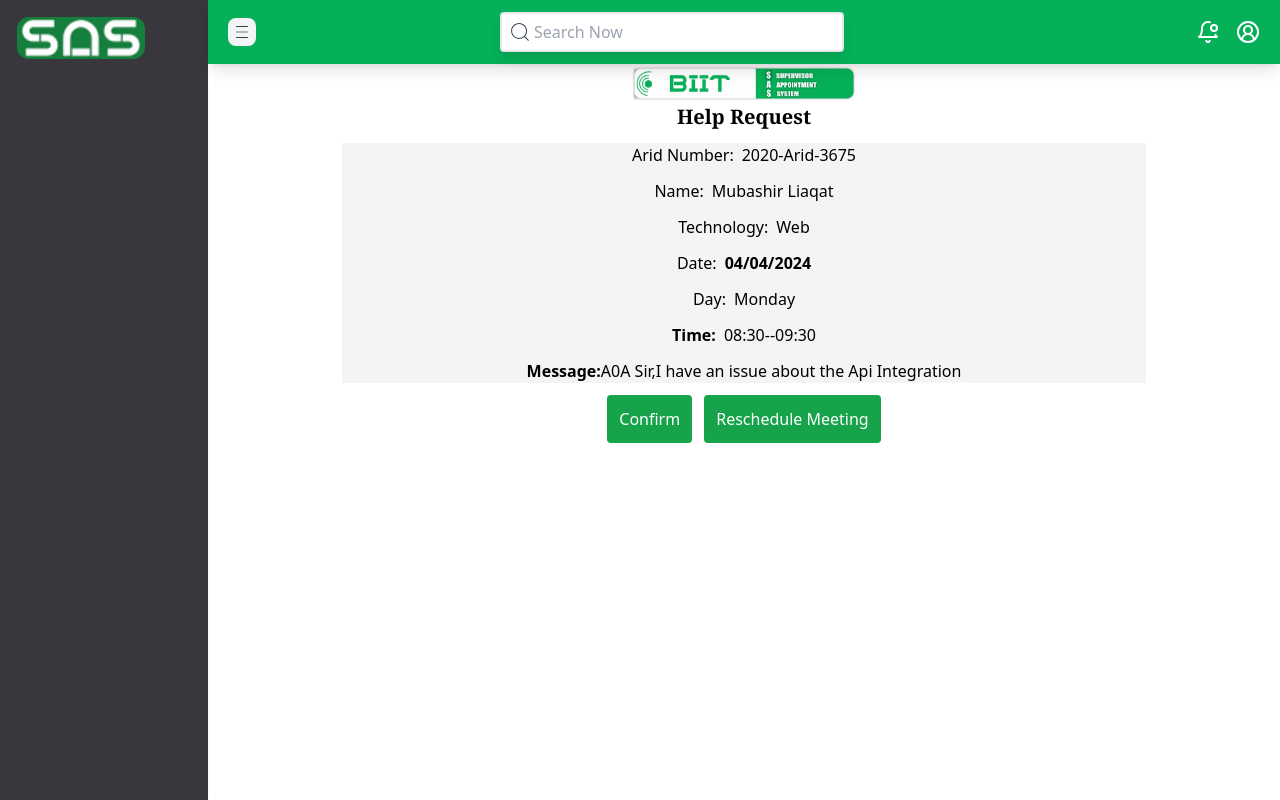
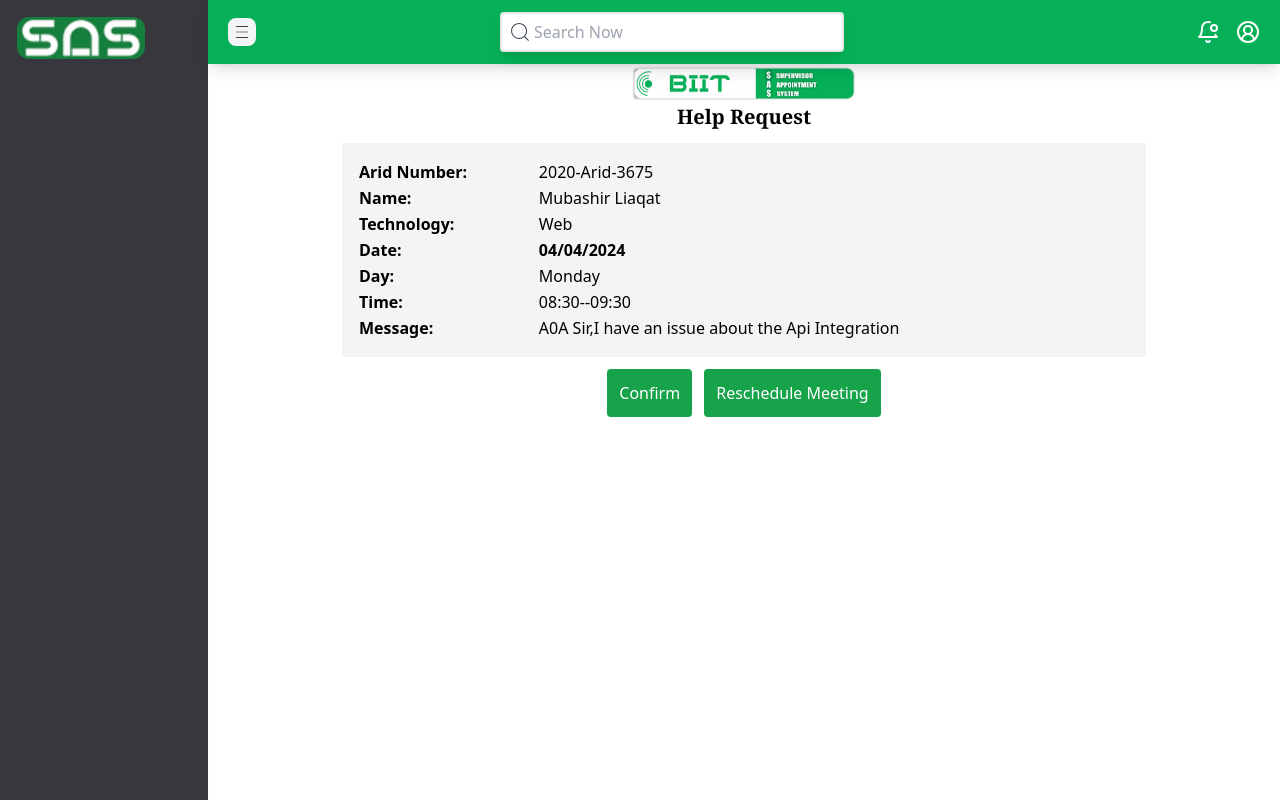
Before and after one commit to Mubashir1292/Biit-Project-Supervisor-Appointment-System, a React (Create React App) app: page /TechnicalExpert/AnotherHelpRequest in a window 1280 px wide. Built offline with nearby package versions, Linux system fonts and the light colour scheme.

Commit message:
checking different designs

```diff
--- a/src/Routes/Route.js
+++ b/src/Routes/Route.js
@@ -18,6 +18,7 @@ import Meetings from "../pages/TechnicalExpert/Meetings/Meetings";
 import ScheduleManagement from "../pages/TechnicalExpert/Schedule/ScheduleManagement";
 import AllNotifications from "../pages/TechnicalExpert/Notifications/AllNotifications";
 import AnotherHelpRequest from "../pages/TechnicalExpert/Requests/AnotherHelpRequest";
+import WeeklyScheduleUpdater from "../pages/TechnicalExpert/Schedule/ScheduleManagement";
 //? === inserting all Routes for all users
 export const studentsRoutes = [
   { path: "/student/dashboard", element: <StudentDashboard /> },
@@ -41,6 +42,6 @@ export const technicalExpertRoutes = [
     path: "/TechnicalExpert/AnotherHelpRequest",
     element: <AnotherHelpRequest />,
   },
-  { path: "/TechnicalExpert/Schedule", element: <ScheduleManagement /> },
+  { path: "/TechnicalExpert/Schedule", element: <WeeklyScheduleUpdater /> },
   { path: "/TechnicalExpert/Norification", element: <AllNotifications /> },
 ];
--- a/src/pages/TechnicalExpert/Requests/AnotherHelpRequest.jsx
+++ b/src/pages/TechnicalExpert/Requests/AnotherHelpRequest.jsx
@@ -1,6 +1,7 @@
 import React, { useEffect, useState } from "react";
 import biitSas from "../../../assets/extra/biitSAS.png";
 import Dropdown from "../../../components/dropdown/Dropdown";
+
 function AnotherHelpRequest() {
   const [toggle, setToggle] = useState(false);
   const [scheduleText, setScheduleText] = useState("Reschedule Meeting");
@@ -52,6 +53,7 @@ function AnotherHelpRequest() {
     setSelectedTimeSlot(option);
     console.log(option);
   };
+
   return (
     <>
       <div className="w-full flex flex-col justify-around items-center">
@@ -61,27 +63,29 @@ function AnotherHelpRequest() {
         <h1 className="text-xl text-center font-bold font-serif">
           Help Request
         </h1>
-        <div className="bg-gray-100 w-3/4 justify-center flex flex-col space-y-3 mt-3">
-          <div className="flex justify-center space-x-2">
-            <label>Arid Number:</label>
-            <h1>{request.AridNo || "Arid Number"}</h1>
-          </div>
-          <div className="flex justify-center space-x-2">
-            <label>Name:</label>
-            <h1>{request.name || "name"}</h1>
-          </div>
-          <div className="flex justify-center space-x-2">
-            <label>Technology:</label>
-            <h1>{request.technology || "technology"}</h1>
-          </div>
-          <div className="flex justify-center space-x-2">
-            <label>Date:</label>
+        <div className="bg-gray-100 w-3/4 mt-3 p-4">
+          <table className="table-auto w-full">
+            <tbody>
+              <tr>
+                <td className="font-bold">Arid Number:</td>
+                <td>{request.AridNo || "Arid Number"}</td>
+              </tr>
+              <tr>
+                <td className="font-bold">Name:</td>
+                <td>{request.name || "name"}</td>
+              </tr>
+              <tr>
+                <td className="font-bold">Technology:</td>
+                <td>{request.technology || "technology"}</td>
+              </tr>
+              <tr>
+                <td className="font-bold">Date:</td>
+                <td>
                   {!toggle ? (
-              <>
-                <h1 className="font-bold">{currentDate || request.date}</h1>
-              </>
+                    <span className="font-bold">
+                      {currentDate || request.date}
+                    </span>
                   ) : (
-              <>
                     <input
                       type="date"
                       name="schedule"
@@ -89,49 +93,44 @@ function AnotherHelpRequest() {
                       value={currentDate}
                       onChange={handleSelectDate}
                     />
-              </>
                   )}
-          </div>
-          <div className="flex justify-center space-x-2">
-            <label>Day:</label>
+                </td>
+              </tr>
+              <tr>
+                <td className="font-bold">Day:</td>
+                <td>
                   {!toggle ? (
-              <>
-                <h1 className="font-normal">{day || request.day}</h1>
-              </>
+                    <span className="font-normal">{day || request.day}</span>
                   ) : (
-              <>
-                <h1 className="font-bold">{day || "----"}</h1>
-              </>
+                    <span className="font-bold">{day || "----"}</span>
                   )}
-          </div>
-          <div className="flex justify-center space-x-2">
+                </td>
+              </tr>
+              <tr>
+                <td className="font-bold">Time:</td>
+                <td>
                   {!toggle ? (
-              <>
-                <label className="font-bold">Time:</label>
-                <h1>
-                  {request.TimeSlot || [
-                    SelectedTimeSlot && SelectedTimeSlot.value,
-                  ]}
-                </h1>
-              </>
+                    <span>
+                      {request.TimeSlot ||
+                        (SelectedTimeSlot && SelectedTimeSlot.value)}
+                    </span>
                   ) : (
-              <>
-                <label className="font-bold">Select Time Slot:</label>
                     <Dropdown
                       options={TimeSlotsOptions}
                       value={SelectedTimeSlot}
                       OnSelect={handleTimeSlotSelection}
                       className="relative w-3/12 -mt-2"
                     />
-              </>
                   )}
+                </td>
+              </tr>
+              <tr>
+                <td className="font-bold">Message:</td>
+                <td>{request.message || "message"}</td>
+              </tr>
+            </tbody>
+          </table>
         </div>
-          <div className="flex justify-center space-x-0">
-            <label className="font-bold">Message:</label>
-            <h1>{request.message || "message"}</h1>
-          </div>
-        </div>
-
         <div className="flex justify-center space-x-3 mt-3">
           <button className="bg-green-600 p-3 rounded text-white">
             Confirm
--- a/src/pages/TechnicalExpert/Schedule/ScheduleManagement.jsx
+++ b/src/pages/TechnicalExpert/Schedule/ScheduleManagement.jsx
@@ -1,7 +1,82 @@
-import React from "react";
+import React, { useState } from "react";
 
-function ScheduleManagement() {
-  return <div>ScheduleManagement</div>;
+// Sample schedule data
+const scheduleData = [
+  {
+    day: "Monday",
+    events: ["Event 1", "Event 2"],
+    freeSlots: ["08:30-09:30", "09:30-10:30"],
+  },
+  {
+    day: "Tuesday",
+    events: ["Event 3"],
+    freeSlots: ["08:30-09:30", "09:30-10:30"],
+  },
+  {
+    day: "Wednesday",
+    events: ["Event 4"],
+    freeSlots: ["08:30-09:30", "09:30-10:30"],
+  },
+  {
+    day: "Thursday",
+    events: ["Event 5"],
+    freeSlots: ["08:30-09:30", "09:30-10:30"],
+  },
+  {
+    day: "Friday",
+    events: ["Event 6"],
+    freeSlots: ["08:30-09:30", "09:30-10:30"],
+  },
+];
+
+function WeeklyScheduleUpdater() {
+  const [schedule, setSchedule] = useState(scheduleData);
+
+  const handleAddEvent = (day) => {
+    const newEvent = prompt("Enter new event:");
+    if (newEvent) {
+      setSchedule((prevSchedule) =>
+        prevSchedule.map((item) =>
+          item.day === day
+            ? { ...item, events: [...item.events, newEvent] }
+            : item
+        )
+      );
+    }
+  };
+
+  return (
+    <div className="container mx-auto">
+      <h1 className="text-2xl font-bold mb-4">Weekly Schedule Updater</h1>
+      <table className="table-auto w-full">
+        <thead>
+          <tr>
+            <th className="px-4 py-2">Day</th>
+            <th className="px-4 py-2">Events</th>
+            <th className="px-4 py-2">Free Slots</th>
+            <th className="px-4 py-2">Actions</th>
+          </tr>
+        </thead>
+        <tbody>
+          {schedule.map(({ day, events, freeSlots }) => (
+            <tr key={day}>
+              <td className="border px-4 py-2">{day}</td>
+              <td className="border px-4 py-2">{events.join(", ")}</td>
+              <td className="border px-4 py-2">{freeSlots.join(", ")}</td>
+              <td className="border px-4 py-2">
+                <button
+                  className="bg-blue-500 hover:bg-blue-700 text-white font-bold py-2 px-4 rounded"
+                  onClick={() => handleAddEvent(day)}
+                >
+                  Add Event
+                </button>
+              </td>
+            </tr>
+          ))}
+        </tbody>
+      </table>
+    </div>
+  );
 }
 
-export default ScheduleManagement;
+export default WeeklyScheduleUpdater;
```
Lines whose indentation alone changed are shown as unchanged.
